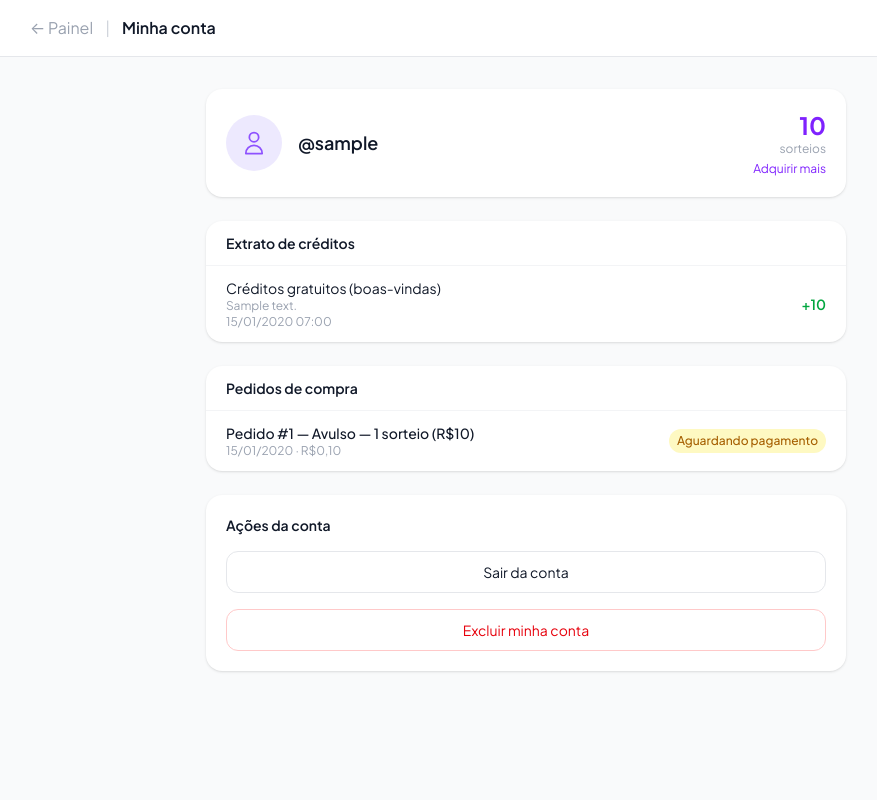
After one commit to heldonjose/sorteio, a Django app: page /conta/ in a window 1280 px wide. The commit adds this page. Shown: the whole page, without its empty margins (114-991 px from the left). Run offline with Django 5.2, Linux system fonts and the light colour scheme; a user stored in the database is signed in; tables that the repository leaves empty hold one stand-in row (values such as "Sample post"); style sheets or scripts are compiled from the project's sources; parts of the project's set-up code (start-up, migrations or seed data) failed here and were passed over; some libraries are stand-ins or nearby versions.

Commit message:
feat: Fase 3 — créditos, compra WhatsApp e página Minha Conta

```diff
--- /dev/null
+++ b/apps/billing/urls.py
@@ -0,0 +1,11 @@
+from django.urls import path
+from . import views
+
+app_name = "billing"
+
+urlpatterns = [
+    path("planos/",          views.planos,        name="planos"),
+    path("planos/comprar/",  views.comprar,       name="comprar"),
+    path("conta/",           views.conta,         name="conta"),
+    path("conta/excluir/",   views.excluir_conta, name="excluir-conta"),
+]
--- /dev/null
+++ b/apps/billing/views.py
@@ -0,0 +1,120 @@
+"""Views de billing — compra de créditos e minha conta."""
+
+import logging
+from urllib.parse import quote
+
+from django.conf import settings
+from django.contrib.auth.decorators import login_required
+from django.shortcuts import redirect, render
+from django.views.decorators.http import require_POST
+
+from apps.billing.models import CreditTransaction, PurchaseRequest
+
+logger = logging.getLogger(__name__)
+
+
+@login_required
+def planos(request):
+    """Página de planos — mostra opções e saldo atual."""
+    return render(request, "pages/planos.html", {
+        "price_single": settings.PRICE_SINGLE_CENTS // 100,
+        "pack_credits": settings.PACK_CREDITS,
+        "pack_price": settings.PACK_PRICE_CENTS // 100,
+        "whatsapp": settings.WHATSAPP_NUMBER,
+        "balance": request.user.credit_balance(),
+    })
+
+
+@login_required
+@require_POST
+def comprar(request):
+    """
+    POST /planos/comprar/
+    Cria PurchaseRequest com status PENDING e redireciona para o WhatsApp
+    com a mensagem pré-preenchida.
+    """
+    plan = request.POST.get("plan", "")
+
+    if plan == PurchaseRequest.PLAN_SINGLE:
+        credits = 1
+        price_cents = settings.PRICE_SINGLE_CENTS
+        descricao = f"1 sorteio (R${settings.PRICE_SINGLE_CENTS // 100})"
+    elif plan == PurchaseRequest.PLAN_PACK_30:
+        credits = settings.PACK_CREDITS
+        price_cents = settings.PACK_PRICE_CENTS
+        descricao = f"Pacote {settings.PACK_CREDITS} sorteios (R${settings.PACK_PRICE_CENTS // 100})"
+    else:
+        return redirect("billing:planos")
+
+    pr = PurchaseRequest.objects.create(
+        user=request.user,
+        plan=plan,
+        credits=credits,
+        price_cents=price_cents,
+    )
+
+    msg = (
+        f"Olá! Quero {descricao}. "
+        f"Conta: @{request.user.username} — Pedido #{pr.pk}"
+    )
+    wa_url = f"https://wa.me/{settings.WHATSAPP_NUMBER}?text={quote(msg)}"
+    return redirect(wa_url)
+
+
+@login_required
+def conta(request):
+    """Página 'Minha conta' — dados, extrato, pedidos, excluir conta."""
+    transactions = CreditTransaction.objects.filter(
+        user=request.user
+    ).order_by("-created_at")[:30]
+
+    pedidos = PurchaseRequest.objects.filter(
+        user=request.user
+    ).order_by("-created_at")[:10]
+
+    try:
+        ig_account = request.user.instagram_account
+    except Exception:
+        ig_account = None
+
+    return render(request, "accounts/conta.html", {
+        "balance": request.user.credit_balance(),
+        "transactions": transactions,
+        "pedidos": pedidos,
+        "ig_account": ig_account,
+    })
+
+
+@login_required
+@require_POST
+def excluir_conta(request):
+    """
+    POST /conta/excluir/
+    Remove dados pessoais do usuário (token, comentários, perfil IG).
+    Mantém registros financeiros anonimizados (LGPD).
+    """
+    user = request.user
+
+    try:
+        account = user.instagram_account
+        account._access_token = ""
+        account.profile_picture_url = ""
+        from django.utils import timezone as tz
+        account.deauthorized_at = tz.now()
+        account.save(update_fields=["_access_token", "profile_picture_url", "deauthorized_at"])
+    except Exception:
+        pass
+
+    # Apaga snapshot de comentários
+    from apps.raffles.models import RaffleComment
+    RaffleComment.objects.filter(raffle__user=user).delete()
+
+    # Desautentica e desativa a conta (mantém registros financeiros)
+    from django.contrib.auth import logout
+    logout(request)
+    user.is_active = False
+    user.username = f"excluido_{user.pk}"
+    user.save(update_fields=["is_active", "username"])
+
+    logger.info("Conta pk=%s excluída pelo próprio usuário.", user.pk)
+    return redirect("pages:landing")
--- a/apps/pages/views.py
+++ b/apps/pages/views.py
@@ -19,9 +19,11 @@ def exclusao_dados(request):
 
 def planos(request):
     from django.conf import settings
+    balance = request.user.credit_balance() if request.user.is_authenticated else 0
     return render(request, "pages/planos.html", {
         "price_single": settings.PRICE_SINGLE_CENTS // 100,
         "pack_credits": settings.PACK_CREDITS,
         "pack_price": settings.PACK_PRICE_CENTS // 100,
         "whatsapp": settings.WHATSAPP_NUMBER,
+        "balance": balance,
     })
--- a/config/urls.py
+++ b/config/urls.py
@@ -6,5 +6,6 @@ urlpatterns = [
     path(settings.ADMIN_URL, admin.site.urls),
     path("", include("apps.accounts.urls")),
     path("", include("apps.raffles.urls")),
+    path("", include("apps.billing.urls")),
     path("", include("apps.pages.urls")),
 ]
--- /dev/null
+++ b/templates/accounts/conta.html
@@ -0,0 +1,149 @@
+{% extends "base.html" %}
+{% block title %}Minha conta{% endblock %}
+
+{% block content %}
+<div class="min-h-screen bg-gray-50 dark:bg-gray-950">
+  <nav class="bg-white dark:bg-gray-900 border-b border-gray-200 dark:border-gray-800">
+    <div class="max-w-5xl mx-auto px-4 h-14 flex items-center gap-3">
+      <a href="{% url 'raffles:painel' %}" class="text-gray-400 hover:text-gray-600">← Painel</a>
+      <span class="text-gray-300 dark:text-gray-700">|</span>
+      <span class="font-semibold">Minha conta</span>
+    </div>
+  </nav>
+
+  <div class="max-w-2xl mx-auto px-4 py-8 space-y-6">
+
+    <!-- Perfil do Instagram -->
+    <div class="bg-white dark:bg-gray-900 rounded-2xl shadow-sm p-5 flex items-center gap-4">
+      {% if ig_account and ig_account.profile_picture_url %}
+      <img src="{{ ig_account.profile_picture_url }}" alt=""
+           class="w-14 h-14 rounded-full object-cover flex-shrink-0">
+      {% else %}
+      <div class="w-14 h-14 rounded-full bg-violet-100 dark:bg-violet-900/40 flex items-center justify-center flex-shrink-0">
+        <svg class="w-7 h-7 text-violet-500" fill="none" viewBox="0 0 24 24" stroke="currentColor">
+          <path stroke-linecap="round" stroke-linejoin="round" stroke-width="1.5"
+                d="M16 7a4 4 0 11-8 0 4 4 0 018 0zM12 14a7 7 0 00-7 7h14a7 7 0 00-7-7z"/>
+        </svg>
+      </div>
+      {% endif %}
+      <div class="flex-1 min-w-0">
+        <p class="font-semibold text-lg">@{{ request.user.username }}</p>
+        {% if ig_account %}
+        <p class="text-sm text-gray-400">{{ ig_account.name }}</p>
+        <p class="text-xs text-gray-400 mt-0.5">
+          Token: {% if ig_account.token_is_valid %}
+            <span class="text-green-500">válido até {{ ig_account.token_expires_at|date:"d/m/Y" }}</span>
+          {% else %}
+            <span class="text-red-500">expirado — faça login novamente</span>
+          {% endif %}
+        </p>
+        {% endif %}
+      </div>
+      <div class="text-right flex-shrink-0">
+        <p class="text-2xl font-bold text-violet-600">{{ balance }}</p>
+        <p class="text-xs text-gray-400">sorteio{{ balance|pluralize }}</p>
+        <a href="{% url 'billing:planos' %}" class="text-xs text-violet-600 hover:underline mt-1 block">
+          Adquirir mais
+        </a>
+      </div>
+    </div>
+
+    <!-- Extrato de créditos -->
+    <div class="bg-white dark:bg-gray-900 rounded-2xl shadow-sm overflow-hidden">
+      <div class="px-5 py-3 border-b border-gray-100 dark:border-gray-800">
+        <h2 class="font-semibold text-sm">Extrato de créditos</h2>
+      </div>
+      {% if transactions %}
+      <div class="divide-y divide-gray-100 dark:divide-gray-800">
+        {% for tx in transactions %}
+        <div class="px-5 py-3 flex items-center justify-between">
+          <div class="flex-1 min-w-0">
+            <p class="text-sm">{{ tx.get_kind_display }}</p>
+            {% if tx.note %}
+            <p class="text-xs text-gray-400 truncate">{{ tx.note }}</p>
+            {% endif %}
+            <p class="text-xs text-gray-400">{{ tx.created_at|date:"d/m/Y H:i" }}</p>
+          </div>
+          <span class="font-semibold text-sm ml-4 flex-shrink-0
+            {% if tx.amount > 0 %}text-green-600{% else %}text-red-500{% endif %}">
+            {% if tx.amount > 0 %}+{% endif %}{{ tx.amount }}
+          </span>
+        </div>
+        {% endfor %}
+      </div>
+      {% else %}
+      <div class="px-5 py-8 text-center text-gray-400 text-sm">
+        Nenhuma transação ainda.
+      </div>
+      {% endif %}
+    </div>
+
+    <!-- Pedidos de compra -->
+    {% if pedidos %}
+    <div class="bg-white dark:bg-gray-900 rounded-2xl shadow-sm overflow-hidden">
+      <div class="px-5 py-3 border-b border-gray-100 dark:border-gray-800">
+        <h2 class="font-semibold text-sm">Pedidos de compra</h2>
+      </div>
+      <div class="divide-y divide-gray-100 dark:divide-gray-800">
+        {% for pedido in pedidos %}
+        <div class="px-5 py-3 flex items-center justify-between">
+          <div>
+            <p class="text-sm font-medium">Pedido #{{ pedido.pk }} — {{ pedido.get_plan_display }}</p>
+            <p class="text-xs text-gray-400">{{ pedido.created_at|date:"d/m/Y" }} · {{ pedido.price_brl }}</p>
+          </div>
+          <span class="text-xs px-2 py-1 rounded-full font-medium
+            {% if pedido.status == 'PAID' %}bg-green-100 text-green-700 dark:bg-green-900/40 dark:text-green-400
+            {% elif pedido.status == 'PENDING' %}bg-yellow-100 text-yellow-700 dark:bg-yellow-900/40 dark:text-yellow-400
+            {% else %}bg-gray-100 text-gray-500 dark:bg-gray-800{% endif %}">
+            {{ pedido.get_status_display }}
+          </span>
+        </div>
+        {% endfor %}
+      </div>
+    </div>
+    {% endif %}
+
+    <!-- Ações perigosas -->
+    <div class="bg-white dark:bg-gray-900 rounded-2xl shadow-sm p-5 space-y-4">
+      <h2 class="font-semibold text-sm">Ações da conta</h2>
+
+      <form method="post" action="{% url 'accounts:logout' %}">
+        {% csrf_token %}
+        <button type="submit"
+                class="w-full py-2.5 border border-gray-200 dark:border-gray-700 rounded-xl text-sm hover:bg-gray-50 dark:hover:bg-gray-800 transition-colors">
+          Sair da conta
+        </button>
+      </form>
+
+      <div x-data="{ confirmar: false }">
+        <button @click="confirmar = true"
+                x-show="!confirmar"
+                class="w-full py-2.5 border border-red-200 dark:border-red-900 text-red-600 dark:text-red-400 rounded-xl text-sm hover:bg-red-50 dark:hover:bg-red-950/30 transition-colors">
+          Excluir minha conta
+        </button>
+
+        <div x-show="confirmar" x-cloak
+             class="space-y-3 p-4 bg-red-50 dark:bg-red-950/30 rounded-xl border border-red-200 dark:border-red-900">
+          <p class="text-sm text-red-700 dark:text-red-400">
+            Seus dados pessoais e comentários serão apagados. Esta ação é irreversível.
+          </p>
+          <div class="flex gap-2">
+            <button @click="confirmar = false"
+                    class="flex-1 py-2 border border-gray-200 dark:border-gray-700 rounded-lg text-sm">
+              Cancelar
+            </button>
+            <form method="post" action="{% url 'billing:excluir-conta' %}" class="flex-1">
+              {% csrf_token %}
+              <button type="submit"
+                      class="w-full py-2 bg-red-600 hover:bg-red-700 text-white rounded-lg text-sm font-semibold transition-colors">
+                Confirmar exclusão
+              </button>
+            </form>
+          </div>
+        </div>
+      </div>
+    </div>
+
+  </div>
+</div>
+{% endblock %}
--- a/templates/raffles/painel.html
+++ b/templates/raffles/painel.html
@@ -9,7 +9,9 @@
     <div class="max-w-5xl mx-auto px-4 h-14 flex items-center justify-between">
       <span class="font-bold text-violet-600 text-lg">Sorteio</span>
       <div class="flex items-center gap-4">
-        <span class="text-sm text-gray-500">@{{ request.user.username }}</span>
+        <a href="{% url 'billing:conta' %}" class="text-sm text-gray-500 hover:text-gray-900 dark:hover:text-gray-100">
+          @{{ request.user.username }}
+        </a>
         <form method="post" action="{% url 'accounts:logout' %}">
           {% csrf_token %}
           <button class="text-sm text-gray-500 hover:text-gray-900 dark:hover:text-gray-100">Sair</button>
```
Also changed, not shown: docs/DESENVOLVIMENTO.md (+6 -4 lines), templates/pages/planos.html (+50 -10 lines), tests/billing/test_views.py (added, +164 -0 lines).
